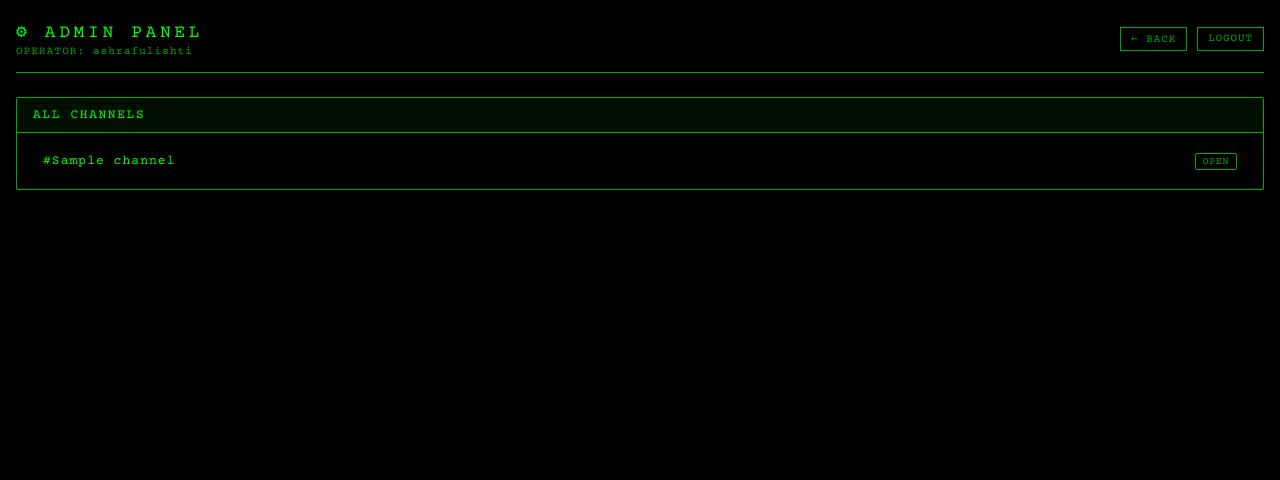
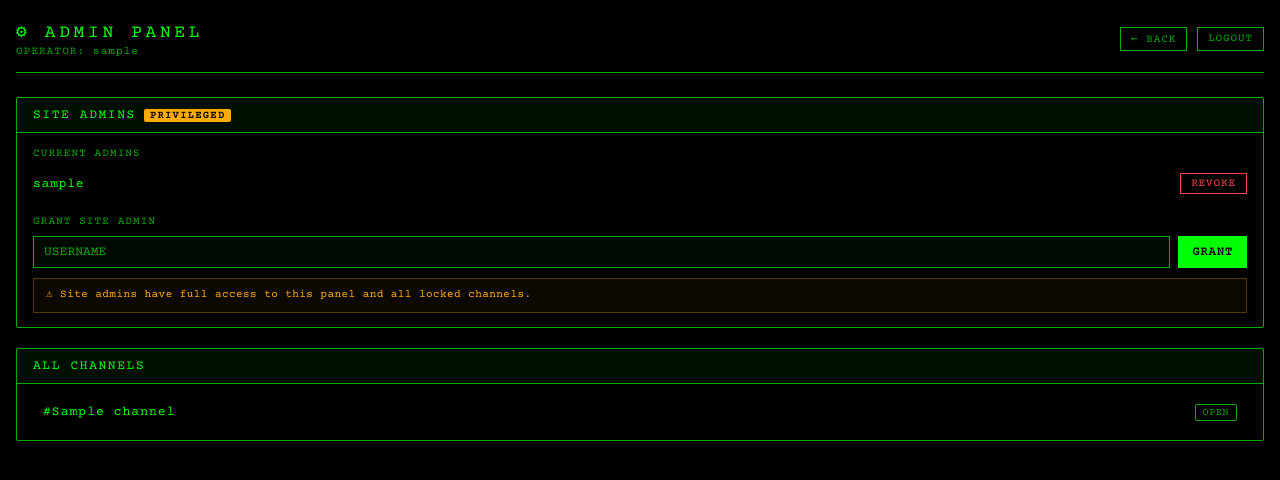
Before and after one commit to ashrafulishti/Dalek-s-World, a Flask app: page /admin in a window 1280 px wide. Shown: the top 480 px of the page. Run offline with Flask 3, Linux system fonts and the light colour scheme; the visitor is signed in with stand-in values (Sample User, id 1); a database or web service that is not in the repository returns one stand-in record (values such as "Sample title"); parts of the project's set-up code (start-up, migrations or seed data) failed here and were passed over; some libraries are stand-ins or nearby versions.

Commit message:
Update admin.html

```diff
--- a/templates/admin.html
+++ b/templates/admin.html
@@ -23,24 +23,13 @@
             padding-bottom: 14px;
             margin-bottom: 24px;
         }
-
-        .topbar-title {
-            font-size: 18px;
-            letter-spacing: 0.2em;
-        }
-
-        .topbar-sub { font-size: 11px; color: #0a0; margin-top: 2px; letter-spacing: 0.1em; }
-
+        .topbar-title { font-size: 18px; letter-spacing: 0.2em; }
+        .topbar-sub   { font-size: 11px; color: #0a0; margin-top: 2px; letter-spacing: 0.1em; }
         .topbar-links { display: flex; gap: 10px; }
-
         .top-link {
-            font-size: 11px;
-            color: #0a0;
-            text-decoration: none;
-            border: 1px solid #0a0;
-            padding: 4px 10px;
-            letter-spacing: 0.08em;
-            transition: all 0.15s;
+            font-size: 11px; color: #0a0; text-decoration: none;
+            border: 1px solid #0a0; padding: 4px 10px;
+            letter-spacing: 0.08em; transition: all 0.15s;
         }
         .top-link:hover { color: #0f0; border-color: #0f0; }
 
@@ -53,145 +42,95 @@
             margin-bottom: 20px;
         }
 
-        .section {
-            border: 1px solid #0a0;
-            margin-bottom: 20px;
-            border-radius: 2px;
-        }
-
+        .section { border: 1px solid #0a0; margin-bottom: 20px; border-radius: 2px; }
         .section-header {
             background: rgba(0,255,0,0.06);
             border-bottom: 1px solid #0a0;
-            padding: 10px 16px;
-            font-size: 13px;
+            padding: 10px 16px; font-size: 13px;
             letter-spacing: 0.12em;
-            display: flex;
-            align-items: center;
-            gap: 8px;
+            display: flex; align-items: center; gap: 8px;
         }
-
         .section-header .badge {
-            font-size: 10px;
-            background: #0f0;
-            color: #000;
-            padding: 1px 6px;
-            border-radius: 2px;
-            font-weight: bold;
+            font-size: 10px; background: #0f0; color: #000;
+            padding: 1px 6px; border-radius: 2px; font-weight: bold;
         }
-
         .section-header .badge.locked { background: #f44; color: #fff; }
-
+        .section-header .badge.admin  { background: #fa0; color: #000; }
         .section-body { padding: 14px 16px; }
 
-        /* Admin list */
-        .admin-list {
-            list-style: none;
-            margin-bottom: 14px;
-        }
+        .admin-list { list-style: none; margin-bottom: 14px; }
         .admin-list li {
-            display: flex;
-            align-items: center;
+            display: flex; align-items: center;
             justify-content: space-between;
             padding: 7px 0;
             border-bottom: 1px solid rgba(0,255,0,0.08);
             font-size: 13px;
         }
         .admin-list li:last-child { border-bottom: none; }
-
         .admin-name { color: #0f0; letter-spacing: 0.06em; }
+        .you-tag { font-size: 10px; color: #0a0; margin-left: 6px; }
 
         .remove-btn {
-            background: transparent;
-            color: #f44;
-            border: 1px solid #f44;
-            padding: 3px 10px;
+            background: transparent; color: #f44;
+            border: 1px solid #f44; padding: 3px 10px;
             font-family: 'Courier Prime', monospace;
-            font-size: 11px;
-            cursor: pointer;
-            letter-spacing: 0.08em;
-            transition: all 0.15s;
+            font-size: 11px; cursor: pointer;
+            letter-spacing: 0.08em; transition: all 0.15s;
         }
         .remove-btn:hover { background: rgba(255,68,68,0.1); }
 
-        /* Forms */
-        .inline-form {
-            display: flex;
-            gap: 8px;
-            margin-top: 8px;
-        }
-
+        .inline-form { display: flex; gap: 8px; margin-top: 8px; }
         .inline-form input {
-            flex: 1;
-            background: rgba(0,255,0,0.04);
-            color: #0f0;
-            border: 1px solid #0a0;
-            padding: 8px 10px;
-            font-family: 'Courier Prime', monospace;
-            font-size: 13px;
-            outline: none;
-            transition: border-color 0.15s;
-            min-width: 0;
+            flex: 1; background: rgba(0,255,0,0.04); color: #0f0;
+            border: 1px solid #0a0; padding: 8px 10px;
+            font-family: 'Courier Prime', monospace; font-size: 13px;
+            outline: none; transition: border-color 0.15s; min-width: 0;
         }
         .inline-form input:focus { border-color: #0f0; }
         .inline-form input::placeholder { color: #0a0; }
 
         .btn-green {
-            background: #0f0;
-            color: #000;
-            border: none;
-            padding: 8px 14px;
-            font-family: 'Courier Prime', monospace;
-            font-size: 12px;
-            font-weight: bold;
-            letter-spacing: 0.08em;
-            cursor: pointer;
-            white-space: nowrap;
-            transition: background 0.15s;
-            flex-shrink: 0;
+            background: #0f0; color: #000; border: none;
+            padding: 8px 14px; font-family: 'Courier Prime', monospace;
+            font-size: 12px; font-weight: bold; letter-spacing: 0.08em;
+            cursor: pointer; white-space: nowrap;
+            transition: background 0.15s; flex-shrink: 0;
         }
         .btn-green:hover { background: #fff; }
 
         .btn-red {
-            background: transparent;
-            color: #f44;
-            border: 1px solid #f44;
-            padding: 8px 14px;
-            font-family: 'Courier Prime', monospace;
-            font-size: 12px;
-            letter-spacing: 0.08em;
-            cursor: pointer;
-            white-space: nowrap;
-            transition: all 0.15s;
-            flex-shrink: 0;
+            background: transparent; color: #f44; border: 1px solid #f44;
+            padding: 8px 14px; font-family: 'Courier Prime', monospace;
+            font-size: 12px; letter-spacing: 0.08em; cursor: pointer;
+            white-space: nowrap; transition: all 0.15s; flex-shrink: 0;
         }
         .btn-red:hover { background: rgba(255,68,68,0.1); }
 
         .label {
-            font-size: 11px;
-            color: #0a0;
-            letter-spacing: 0.1em;
-            margin-bottom: 6px;
-            margin-top: 12px;
+            font-size: 11px; color: #0a0;
+            letter-spacing: 0.1em; margin-bottom: 6px; margin-top: 12px;
         }
         .label:first-child { margin-top: 0; }
 
-        /* Channel overview table */
         .ch-table { width: 100%; border-collapse: collapse; font-size: 13px; }
         .ch-table td { padding: 7px 10px; border-bottom: 1px solid rgba(0,255,0,0.08); }
         .ch-table td:first-child { color: #0f0; letter-spacing: 0.08em; }
         .ch-table td:last-child { text-align: right; }
         .ch-table tr:last-child td { border-bottom: none; }
 
-        .tag {
-            font-size: 10px;
-            padding: 2px 7px;
-            border-radius: 2px;
-            letter-spacing: 0.06em;
-        }
-        .tag.open { border: 1px solid #0a0; color: #0a0; }
+        .tag { font-size: 10px; padding: 2px 7px; border-radius: 2px; letter-spacing: 0.06em; }
+        .tag.open   { border: 1px solid #0a0; color: #0a0; }
         .tag.locked { border: 1px solid #f44; color: #f44; }
 
         .empty-note { font-size: 12px; color: #0a0; font-style: italic; padding: 4px 0; }
+
+        .warn-note {
+            font-size: 11px; color: #fa0;
+            border: 1px solid rgba(255,170,0,0.3);
+            background: rgba(255,170,0,0.05);
+            padding: 8px 12px; margin-top: 10px;
+            letter-spacing: 0.04em; line-height: 1.5;
+        }
     </style>
 </head>
 <body>
@@ -199,7 +138,7 @@
 <div class="topbar">
     <div>
         <div class="topbar-title">⚙ ADMIN PANEL</div>
-        <div class="topbar-sub">OPERATOR: ashrafulishti</div>
+        <div class="topbar-sub">OPERATOR: {{ current_user }}</div>
     </div>
     <div class="topbar-links">
         <a href="{{ url_for('home') }}" class="top-link">← BACK</a>
@@ -211,7 +150,51 @@
 <div class="msg-box">✔ {{ msg }}</div>
 {% endif %}
 
-<!-- Channel overview -->
+<!-- ── Site Admins ── -->
+<div class="section">
+    <div class="section-header">
+        SITE ADMINS
+        <span class="badge admin">PRIVILEGED</span>
+    </div>
+    <div class="section-body">
+
+        <div class="label">CURRENT ADMINS</div>
+        {% if site_admins %}
+        <ul class="admin-list">
+            {% for uname in site_admins %}
+            <li>
+                <span class="admin-name">
+                    {{ uname }}
+                    {% if uname == current_user %}<span class="you-tag">(you)</span>{% endif %}
+                </span>
+                {% if uname != current_user %}
+                <form method="POST" style="display:inline;">
+                    <input type="hidden" name="action" value="revoke_admin">
+                    <input type="hidden" name="channel" value="">
+                    <input type="hidden" name="username" value="{{ uname }}">
+                    <button type="submit" class="remove-btn">REVOKE</button>
+                </form>
+                {% endif %}
+            </li>
+            {% endfor %}
+        </ul>
+        {% else %}
+        <div class="empty-note">No admins listed.</div>
+        {% endif %}
+
+        <div class="label">GRANT SITE ADMIN</div>
+        <form method="POST" class="inline-form">
+            <input type="hidden" name="action" value="grant_admin">
+            <input type="hidden" name="channel" value="">
+            <input type="text" name="username" placeholder="USERNAME" required>
+            <button type="submit" class="btn-green">GRANT</button>
+        </form>
+        <div class="warn-note">⚠ Site admins have full access to this panel and all locked channels.</div>
+
+    </div>
+</div>
+
+<!-- ── Channel Overview ── -->
 <div class="section">
     <div class="section-header">ALL CHANNELS</div>
     <div class="section-body">
@@ -226,7 +209,7 @@
     </div>
 </div>
 
-<!-- Per locked channel management -->
+<!-- ── Per locked channel ── -->
 {% for ch in locked %}
 <div class="section">
     <div class="section-header">
@@ -235,7 +218,6 @@
     </div>
     <div class="section-body">
 
-        <!-- Admin list -->
         <div class="label">ADMINS WITH ACCESS</div>
         {% set admins = admins_by_channel[ch.name] %}
         {% if admins %}
@@ -253,11 +235,10 @@
             {% endfor %}
         </ul>
         {% else %}
-        <div class="empty-note">No admins added yet.</div>
+        <div class="empty-note">No channel admins added yet.</div>
         {% endif %}
 
-        <!-- Add admin -->
-        <div class="label">ADD ADMIN</div>
+        <div class="label">ADD CHANNEL ADMIN</div>
         <form method="POST" class="inline-form">
             <input type="hidden" name="action" value="add_admin">
             <input type="hidden" name="channel" value="{{ ch.name }}">
@@ -265,7 +246,6 @@
             <button type="submit" class="btn-green">ADD</button>
         </form>
 
-        <!-- Change password -->
         <div class="label">CHANGE PASSWORD</div>
         <form method="POST" class="inline-form">
             <input type="hidden" name="action" value="change_password">
@@ -274,7 +254,6 @@
             <button type="submit" class="btn-green">UPDATE</button>
         </form>
 
-        <!-- Remove lock -->
         <div class="label">MAKE PUBLIC</div>
         <form method="POST" class="inline-form">
             <input type="hidden" name="action" value="remove_password">
```
